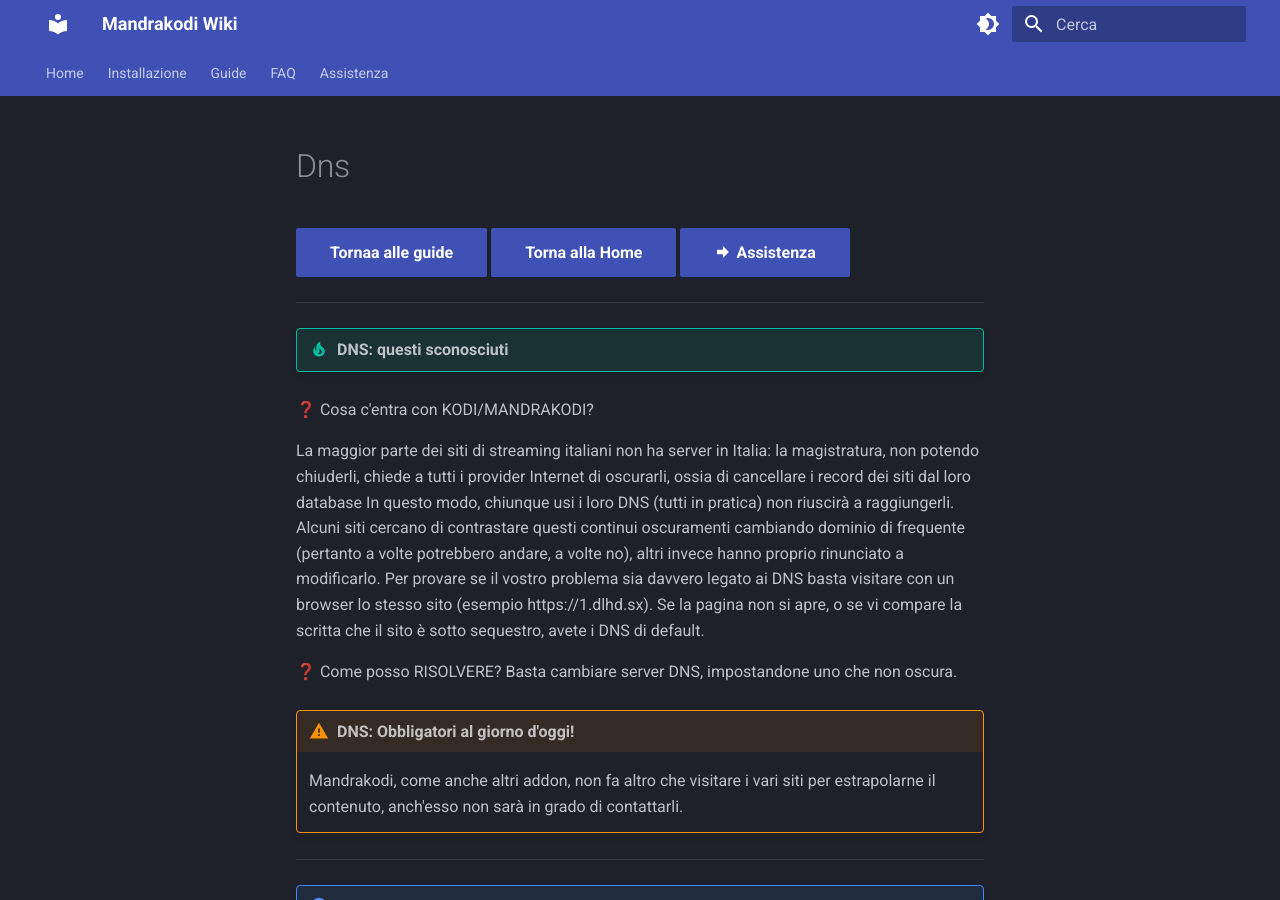
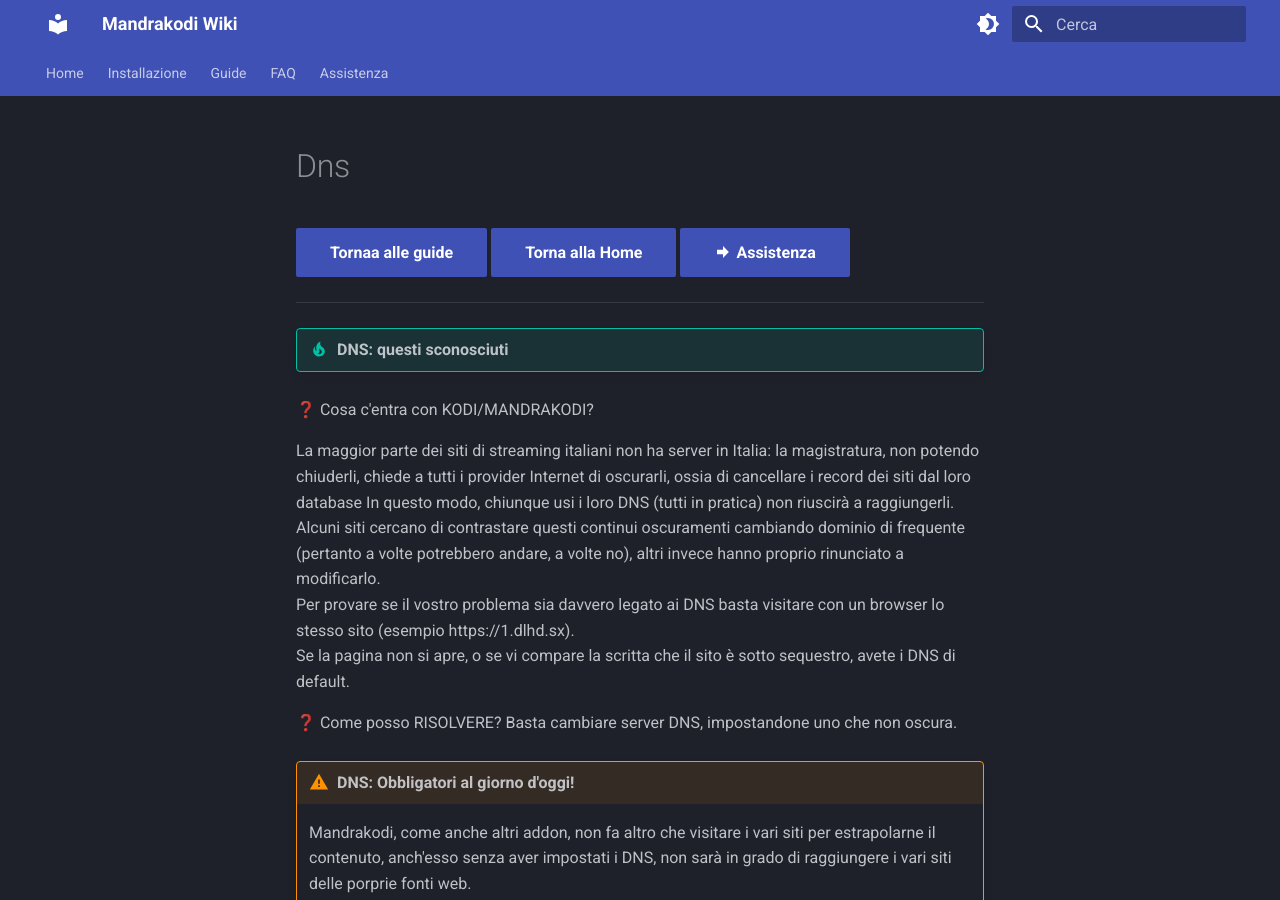
Before and after one commit to campipaolo/Mandrakodi-Wiki, an MkDocs documentation site: the page built from docs/guide/dns.md, in a window 1280 px wide and 900 px high. Built offline with MkDocs 1.6.1 and Material for MkDocs 9.7.7, drawn with Linux system fonts in a browser that asks for light colours.

Commit message:
rev
fix various

```diff
--- a/docs/guide/dns.md
+++ b/docs/guide/dns.md
@@ -8,15 +8,15 @@
 
 La maggior parte dei siti di streaming italiani non ha server in Italia: la magistratura, non potendo chiuderli, chiede a tutti i provider Internet di oscurarli, ossia di cancellare i record dei siti dal loro database
 In questo modo, chiunque usi i loro DNS (tutti in pratica) non riuscirà a raggiungerli.
-Alcuni siti cercano di contrastare questi continui oscuramenti cambiando dominio di frequente (pertanto a volte potrebbero andare, a volte no), altri invece hanno proprio rinunciato a modificarlo.
-Per provare se il vostro problema sia davvero legato ai DNS basta visitare con un browser lo stesso sito (esempio https://1.dlhd.sx).
+Alcuni siti cercano di contrastare questi continui oscuramenti cambiando dominio di frequente (pertanto a volte potrebbero andare, a volte no), altri invece hanno proprio rinunciato a modificarlo.<br>
+Per provare se il vostro problema sia davvero legato ai DNS basta visitare con un browser lo stesso sito (esempio https://1.dlhd.sx).<br>
 Se la pagina non si apre, o se vi compare la scritta che il sito è sotto sequestro, avete i DNS di default.
 
 ❓ Come posso RISOLVERE?
 Basta cambiare server DNS, impostandone uno che non oscura.
 
 !!! warning "DNS: **Obbligatori** al giorno d'oggi!"
-    Mandrakodi, come anche altri addon, non fa altro che visitare i vari siti per estrapolarne il contenuto, anch'esso non sarà in grado di contattarli.
+    Mandrakodi, come anche altri addon, non fa altro che visitare i vari siti per estrapolarne il contenuto, anch'esso senza aver impostati i DNS, non sarà in grado di raggiungere i vari siti delle porprie fonti web.
 
 ------
 
```
Also changed, not shown: docs/ask_help.md (+1 -1 lines).
